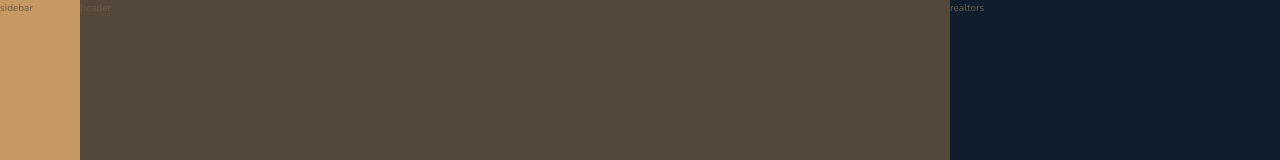
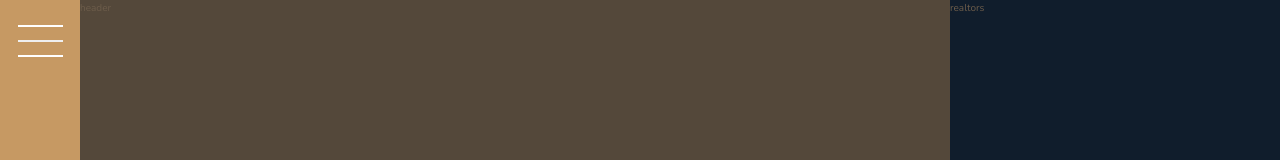
Before and after one commit to nivanovic7/nexter, a website: page index.html in a window 1280 px wide. Shown: the top 160 px of the page. Drawn offline with nearby package versions, Linux system fonts and the light colour scheme.

Commit message:
Toggle buttom added to sidebar

```diff
--- a/index.html
+++ b/index.html
@@ -15,7 +15,7 @@
     <title>nexter &mdash; your home, your freedom</title>
   </head>
   <body class="container">
-    <div class="sidebar">sidebar</div>
+    <div class="sidebar"><button class="nav-btn"></button></div>
     <div class="header">header</div>
     <div class="realtors">realtors</div>
     <div class="features">
--- a/sass/_sidebar.scss
+++ b/sass/_sidebar.scss
@@ -2,4 +2,33 @@
   background-color: $color-primary;
   grid-column: sidebar-start / sidebar-end;
   grid-row: 1 / -1;
+  display: flex;
+  justify-content: center;
 }
+
+.nav-btn {
+  border: none;
+  border-radius: 0;
+
+  border-color: white;
+  height: 2px;
+  width: 4.5rem;
+  transform: translateY(4rem);
+
+  &::before,
+  &::after {
+    content: "";
+    height: 2px;
+    width: 4.5rem;
+    display: block;
+    background-color: white;
+  }
+
+  &::before {
+    transform: translateY(-1.5rem);
+  }
+
+  &::after {
+    transform: translateY(1.3rem);
+  }
+}
```
Also changed, not shown: css/style.css.
